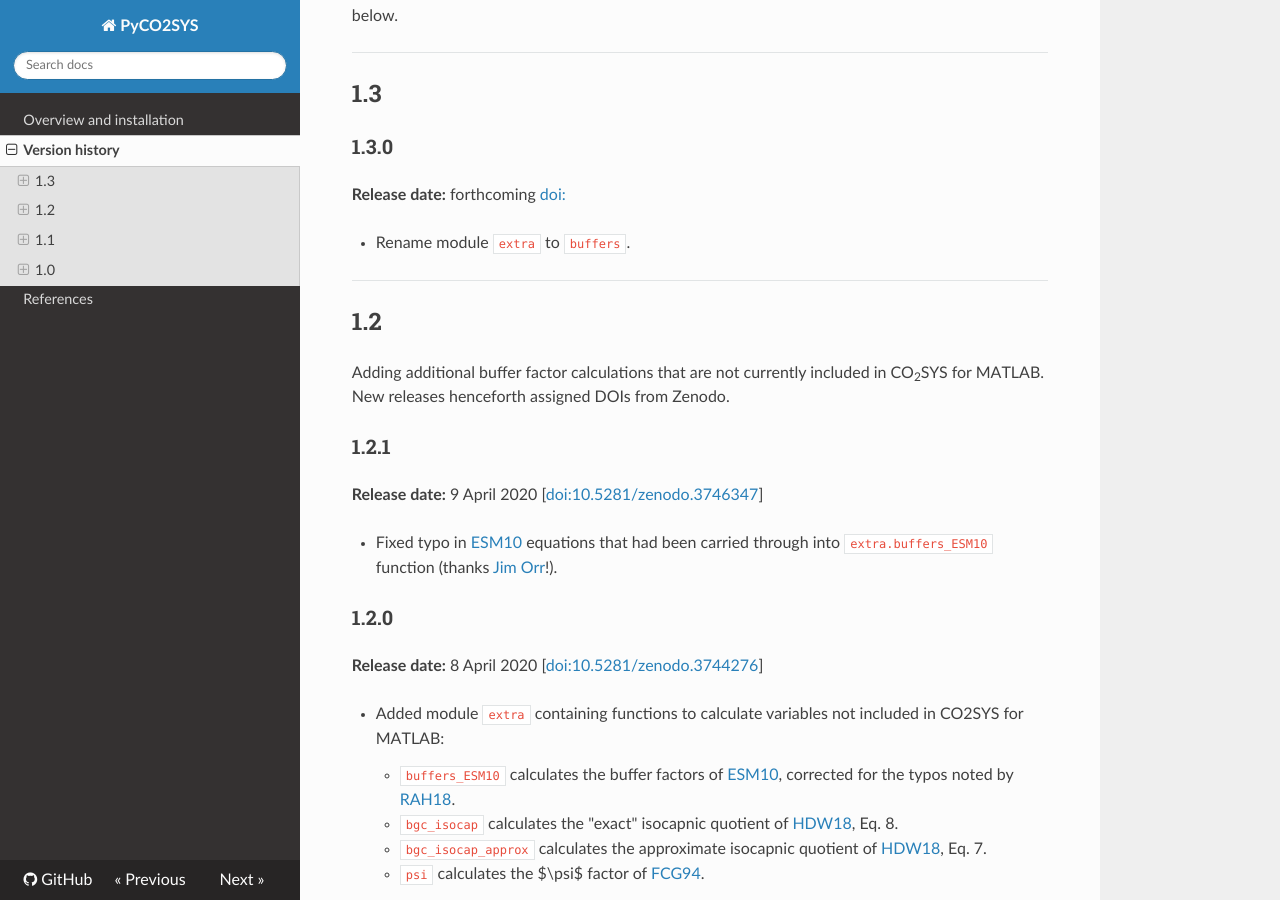
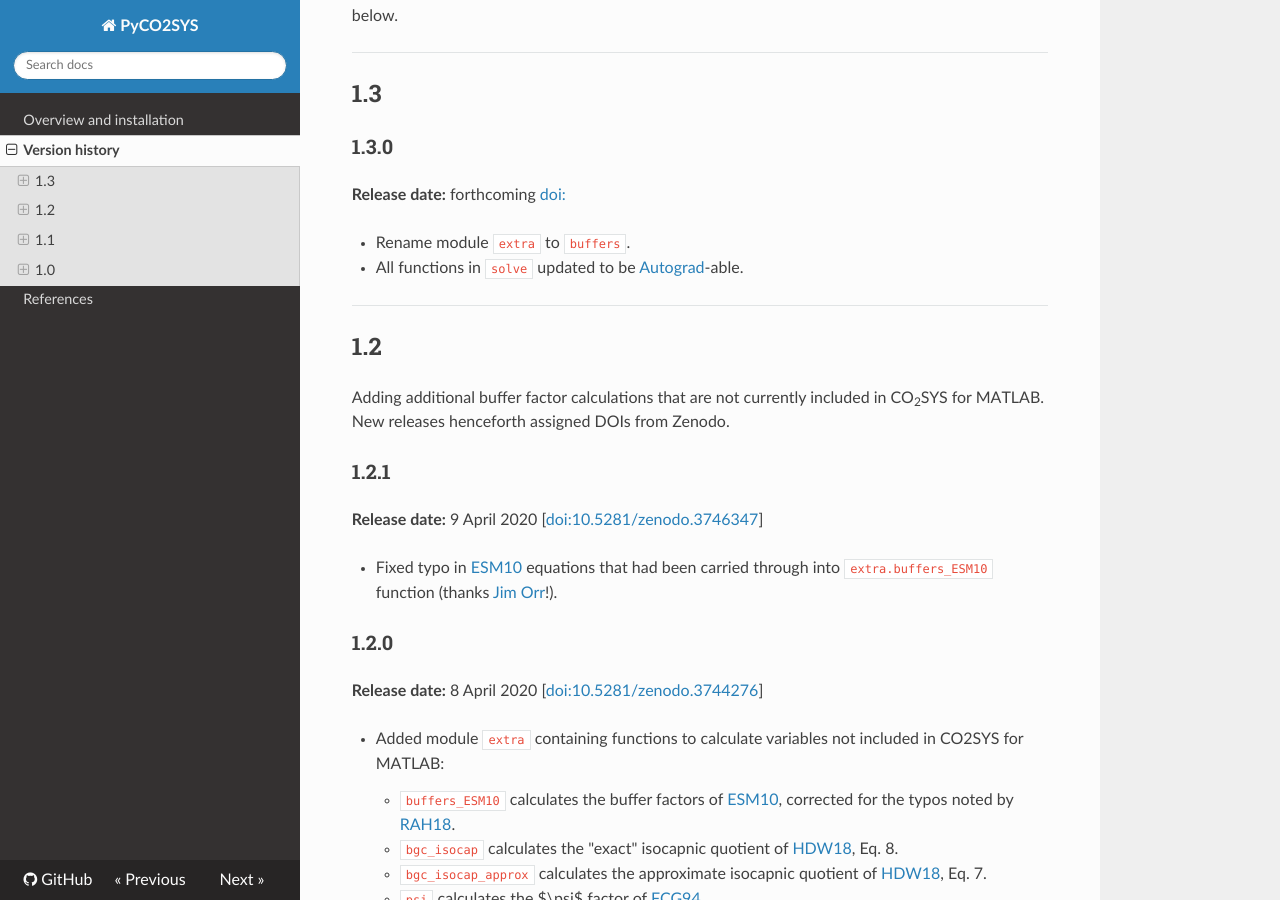
Before and after one commit to mvdh7/PyCO2SYS, an MkDocs documentation site: the page built from docs/versions.md, in a window 1280 px wide and 900 px high, scrolled down 525 px. Built offline with MkDocs 1.6.1, drawn with Linux system fonts in a browser that asks for light colours; nearby versions of some CDN libraries.

Commit message:
Note autogradable

```diff
--- a/docs/versions.md
+++ b/docs/versions.md
@@ -23,6 +23,7 @@ from PyCO2SYS import CO2SYS
 **Release date:** forthcoming [doi:](https://doi.org/)
 
   * Rename module `extra` to `buffers`.
+  * All functions in `solve` updated to be [Autograd](https://github.com/HIPS/autograd)-able.
 
 ---
 
```
